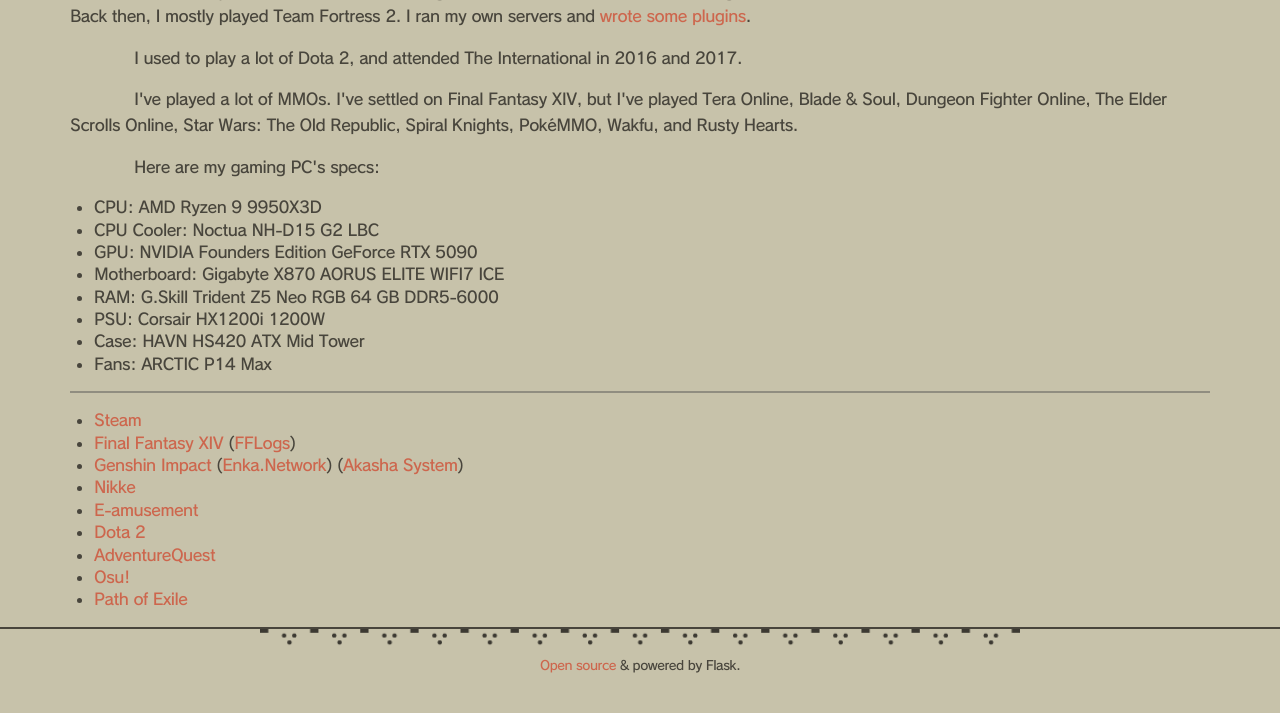
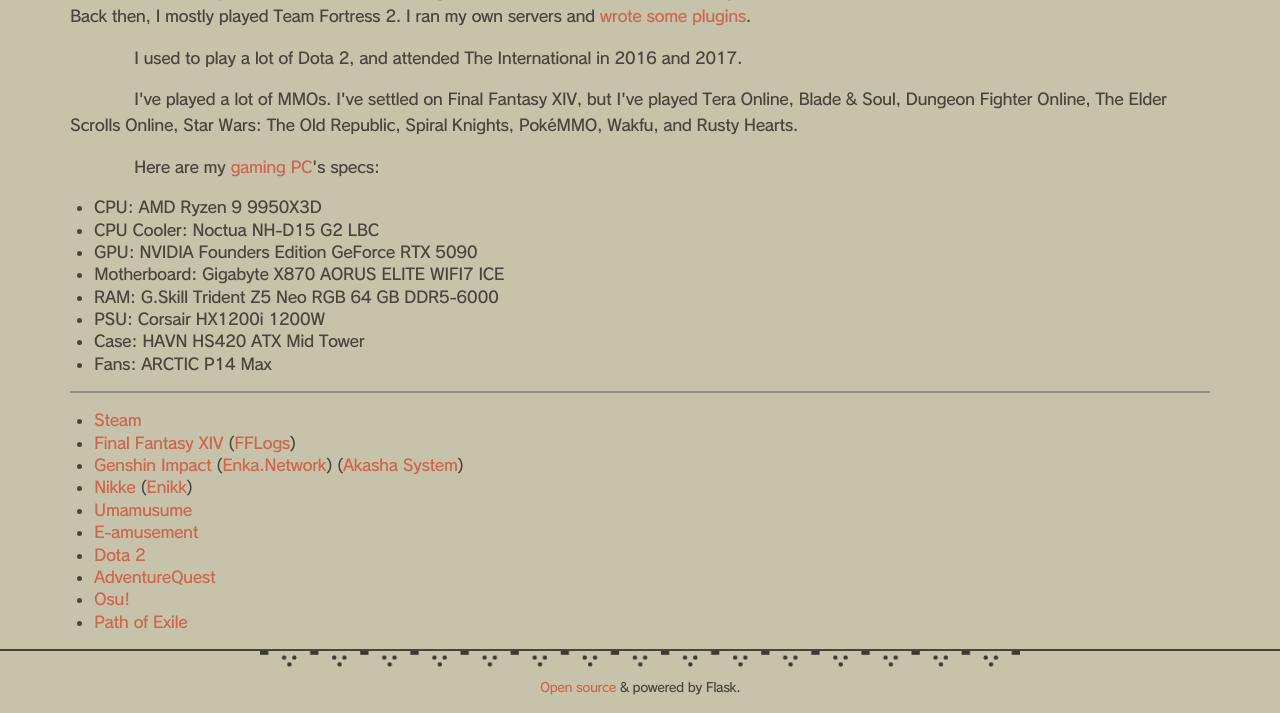
Before and after one commit to tesu/website, a Flask app: page /about/gaming in a window 1280 px wide. Shown: the part 279-992 px from the top of the page. Before the commit the page ends 952 px from the top, so only its background shows below. Run offline with Flask 3, Linux system fonts and the light colour scheme; data that the repository does not hold is empty.

Commit message:
update gaming.html

```diff
--- a/tesu/templates/about/gaming.html
+++ b/tesu/templates/about/gaming.html
@@ -5,7 +5,7 @@
             <p class=indented>I created my Steam account in 2011 to get Portal for free, and I've been a PC gamer ever since. Back then, I mostly played Team Fortress 2. I ran my own servers and <a href="https://sourcemod.net/plugins.php?author=bobomaster&search=1">wrote some plugins</a>.
             <p class=indented>I used to play a lot of Dota 2, and attended The International in 2016 and 2017.
             <p class=indented>I've played a lot of MMOs. I've settled on Final Fantasy XIV, but I've played Tera Online, Blade &amp; Soul, Dungeon Fighter Online, The Elder Scrolls Online, Star Wars: The Old Republic, Spiral Knights, Pok&eacute;MMO, Wakfu, and Rusty Hearts.
-            <p class=indented>Here are my gaming PC's specs:
+            <p class=indented>Here are my <a href="https://pcpartpicker.com/b/RJfv6h">gaming PC</a>'s specs:
             <ul>
                 <li>CPU: AMD Ryzen 9 9950X3D
                 <li>CPU Cooler: Noctua NH-D15 G2 LBC
@@ -21,7 +21,8 @@
                 <li><a href="https://steamcommunity.com/id/tesu-">Steam</a>
                 <li><a href="https://na.finalfantasyxiv.com/lodestone/character/20558971/">Final Fantasy XIV</a> (<a href="https://www.fflogs.com/character/id/17107024">FFLogs</a>)
                 <li><a href="https://act.hoyolab.com/app/community-game-records-sea/index.html?user_id=38466490#/ys">Genshin Impact</a> (<a href="https://enka.network/u/604964451/">Enka.Network</a>) (<a href="https://akasha.cv/profile/604964451">Akasha System</a>)
-                <li><a href="https://www.blablalink.com/shiftyspad/home?uid=MjkwODAtMjczNDU0MDI4NzAxMjYzODgxNA">Nikke</a>
+                <li><a href="https://www.blablalink.com/shiftyspad/home?uid=MjkwODAtMjczNDU0MDI4NzAxMjYzODgxNA">Nikke</a> (<a href="https://enikk.app/player/NA/00047649">Enikk</a>)
+                <li><a href="https://uma-global.pure-db.com/#/user/718813211073">Umamusume</a>
                 <li><a href="https://p.eagate.573.jp/gate/p/mypage/index.html?target_id=7355003">E-amusement</a>
                 <li><a href="https://www.opendota.com/players/88741454">Dota 2</a>
                 <li><a href="https://aq.battleon.com/game/flash/charview?temp=31603506">AdventureQuest</a>
```
